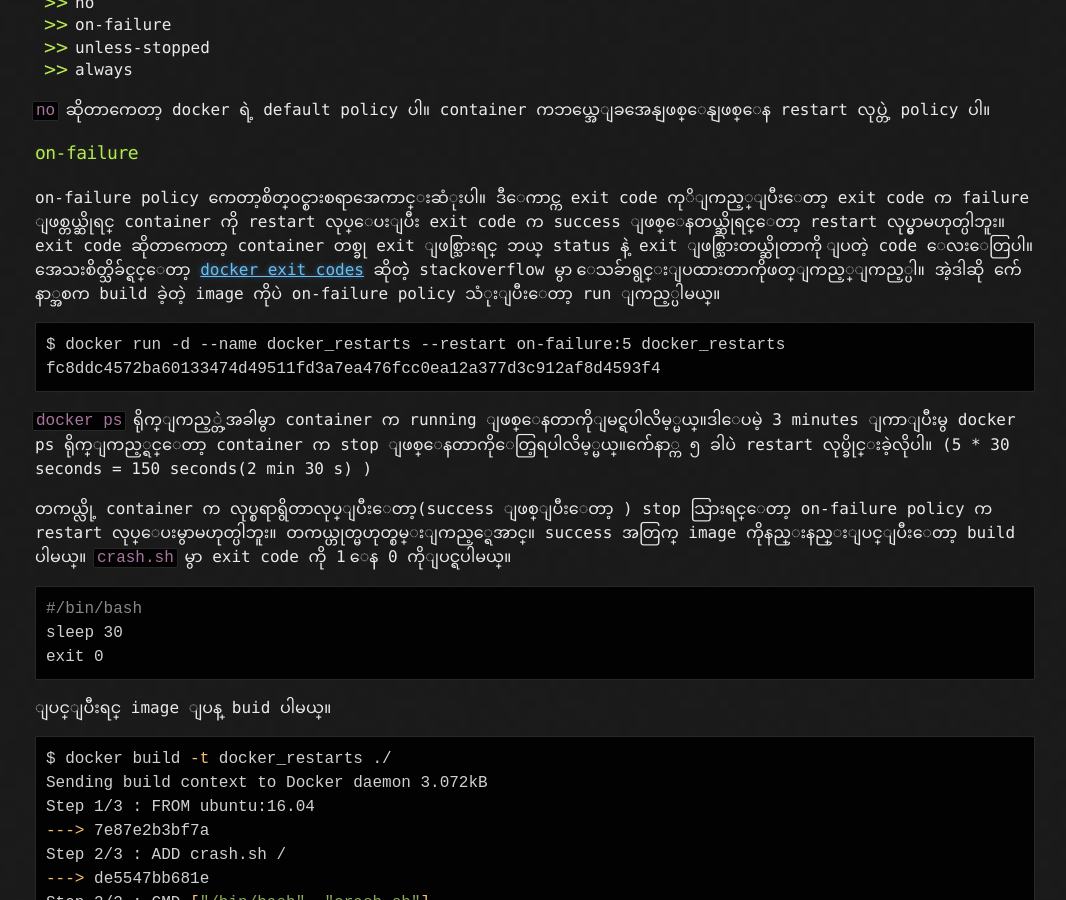
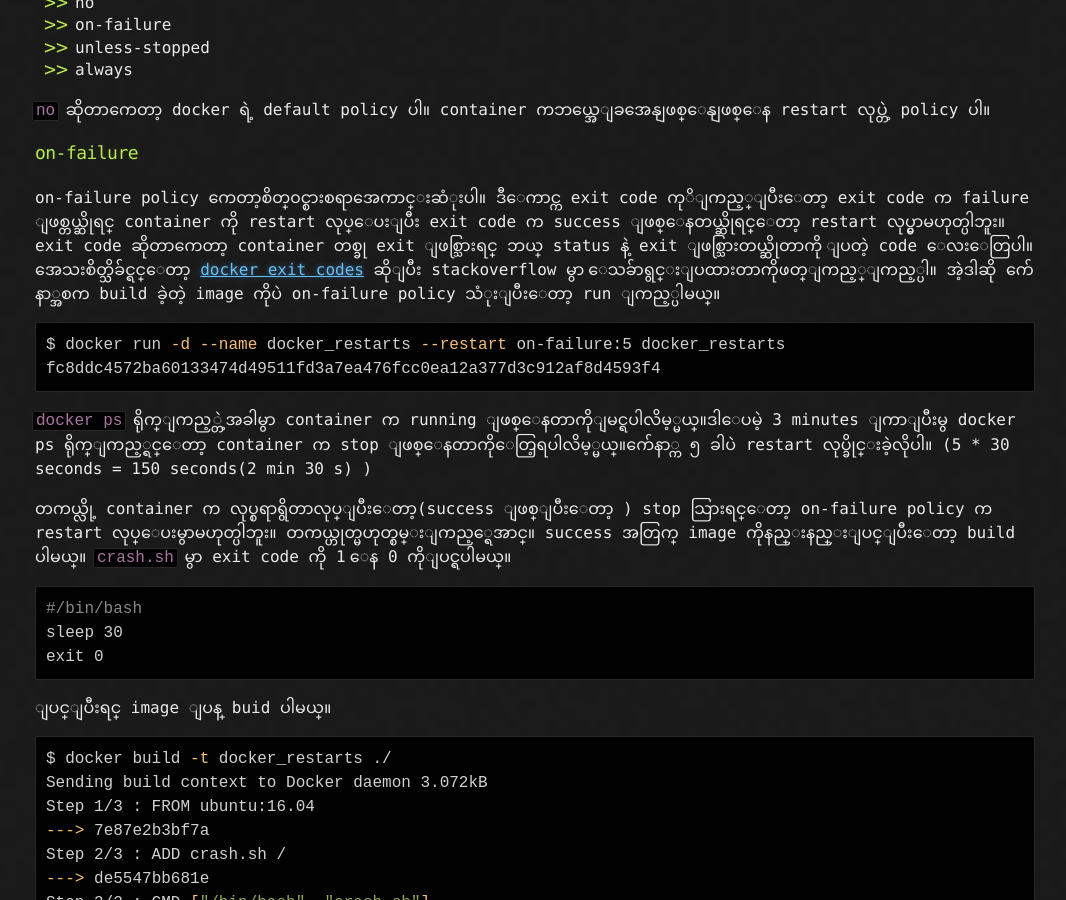
Before and after one commit to waiyanwinhtain/waiyanwinhtain.github.io, a Jekyll site: the page built from _posts/2019-07-15-Docker-Restart-Policy.md, in a window 1280 px wide and 900 px high, scrolled down 2604 px. Shown: the whole window, without its empty margins (105-1171 px from the left). Built offline with Jekyll 4.4.1, drawn with Linux system fonts in a browser that asks for light colours; some of the changed text lies outside the part shown.

Commit message:
Fix type in docker restart policy post

````diff
--- a/_posts/2019-07-15-Docker-Restart-Policy.md
+++ b/_posts/2019-07-15-Docker-Restart-Policy.md
@@ -79,8 +79,8 @@ running ျဖစ္ေနတာကိုပဲေတြ့ရပါလိမ္
 `no` ဆိုတာကေတာ့ docker ရဲ့ default policy ပါ။ container ကဘယ္အေျခအေနျဖစ္ေနျဖစ္ေန restart လုပ္တဲ့ policy ပါ။
 
 ### on-failure
-on-failure policy ကေတာ့စိတ္၀င္စားစရာအေကာင္းဆံုးပါ။ ဒီေကာင္က exit code ကုိျကည့္ျပီးေတာ့ exit code က failure ျဖစ္တယ္ဆိုရင္ container ကို restart လုပ္ေပးျပီး exit code က success ျဖစ္ေနတယ္ဆိုရင္ေတာ့ restart လုပ္မွာမဟုတ္ပါဘူး။ exit code ဆိုတာကေတာ့ container တစ္ခု exit ျဖစ္သြားရင္ ဘယ္ status နဲ့ exit ျဖစ္သြားတယ္ဆိုတာကို ျပတဲ့ code ေလးေတြပါ။အေသးစိတ္သိခ်င္ရင္ေတာ့ [docker exit codes](https://stackoverflow.com/questions/31297616/what-is-the-authoritative-list-of-docker-run-exit-codes) ဆိုတဲဲ့ stackoverflow မွာ ေသခ်ာရွင္းျပထားတာကိုဖတ္ျကည့္ျကည့္ပါ။ အဲ့ဒါဆို က်ေနာ္အစက build ခဲ့တဲ့ image ကိုပဲ on-failure policy သံုးျပီးေတာ့ run ျကည့္ပါမယ္။
-```
+on-failure policy ကေတာ့စိတ္၀င္စားစရာအေကာင္းဆံုးပါ။ ဒီေကာင္က exit code ကုိျကည့္ျပီးေတာ့ exit code က failure ျဖစ္တယ္ဆိုရင္ container ကို restart လုပ္ေပးျပီး exit code က success ျဖစ္ေနတယ္ဆိုရင္ေတာ့ restart လုပ္မွာမဟုတ္ပါဘူး။ exit code ဆိုတာကေတာ့ container တစ္ခု exit ျဖစ္သြားရင္ ဘယ္ status နဲ့ exit ျဖစ္သြားတယ္ဆိုတာကို ျပတဲ့ code ေလးေတြပါ။အေသးစိတ္သိခ်င္ရင္ေတာ့ [docker exit codes](https://stackoverflow.com/questions/31297616/what-is-the-authoritative-list-of-docker-run-exit-codes) ဆိုျပီး stackoverflow မွာ ေသခ်ာရွင္းျပထားတာကိုဖတ္ျကည့္ျကည့္ပါ။ အဲ့ဒါဆို က်ေနာ္အစက build ခဲ့တဲ့ image ကိုပဲ on-failure policy သံုးျပီးေတာ့ run ျကည့္ပါမယ္။
+```bash
 $ docker run -d --name docker_restarts --restart on-failure:5 docker_restarts
 fc8ddc4572ba60133474d49511fd3a7ea476fcc0ea12a377d3c912af8d4593f4
 ```
@@ -127,9 +127,8 @@ $ sudo docker run -d --name docker_restarts --restart always docker_restarts
 676f12c9cd4cac7d3dd84d8b70734119ef956b3e5100b2449197c2352f3c4a55
 ```
 ျပီးရင္  30 second ေလာက္ေစာင့္ျပီး `docker ps -a` ကိုသံုးျပီး check ျကည့္ပါ။ container က success ျဖစ္ျပီး exit ျဖစ္သြားလည္း အျမဲတမ္း restart လုပ္ေပးေနတာကိုေတြ့ရပါလိမ့္မယ္။
-***
-နည္းနည္းအပ်င္းျကီးမယ္ဗ်ာ။
-***
+
+#### နည္းနည္းအပ်င္းျကီးမယ္ဗ်ာ။
 run ေနတဲ့ container ကို stop လုပ္ပါ။
 စက္ကို `reboot` ခ်ျကည့္လိုက္ပါ။ (`sudo reboot`)
 စက္ျပန္တက္လာတဲ့အခါ container status ကို `docker ps -a` နဲ့ ျပန္ check ျကည့္ပါ။
@@ -158,4 +157,3 @@ $ sudo reboot
 မ်ားမ်ားစမ္းေလ မ်ားမ်ား error တက္ေလ ကို့္အတြက္မ်ားမ်ားက်န္ေလပါပဲ။ သိသေလာက္ေလးေတာ့ျပန္ေျပာျပေပးပါမယ္။ docker နဲ့ container ေတြအေျကာင္းထပ္ေလ့လာခ်င္ေသးတယ္ဆိုရင္ေတာ့ ။ [Why containers and docker are the future](https://resources.codeship.com/ebooks/why-containerization-is-the-future) ဆိုတဲ့ စာအုပ္ေလးကို free download လုပ္ျပီးေလ့လာျကည့္ပါ။
 
 Thanks for reading ..
-***
````
